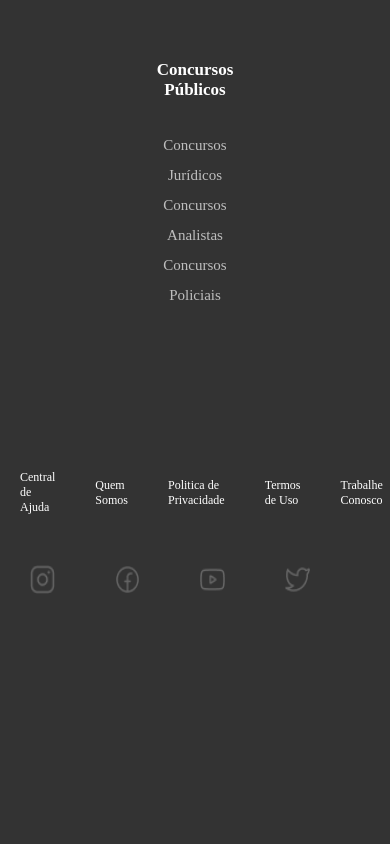
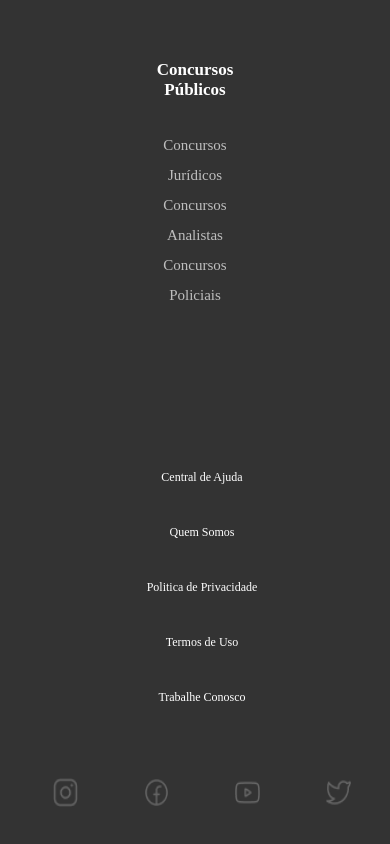
Before and after one commit to claranocito/projeto-cronograma, a React (Vite) app: page / in a window 390 px wide. Shown: the part 5127-5971 px from the top of the page. Before the commit the page ends 5755 px from the top, so only its background shows below. Built offline with nearby package versions, Linux system fonts and the light colour scheme; a web font is replaced by a local one.

Commit message:
adjust contact component

```diff
--- a/src/components/Contact/index.jsx
+++ b/src/components/Contact/index.jsx
@@ -8,11 +8,12 @@ const Contact = () => {
     return (
         <div className='contact-container'>
            <div className='contacts'>
-            <div className='oi'><a href='https://atendimento.descomplica.com.br/hc/pt-br' target='_blank'>Central de Ajuda</a></div>
-            <div className='oi'><a href='https://descomplica.com.br/sobre/quem-somos/' target='_blank'>Quem Somos</a></div>
-            <div className='oi'><a href='https://descomplica.com.br/sobre/politica-de-privacidade/' target='_blank'>Politica de Privacidade</a></div>
-            <div className='oi'><a href='https://descomplica.com.br/sobre/termos-de-uso/' target='_blank'>Termos de Uso</a></div>
-            <div className='oi'><a href='https://boards.greenhouse.io/descomplica' target='_blank'>Trabalhe Conosco</a></div>
+                <div className='link'><a href='https://atendimento.descomplica.com.br/hc/pt-br' target='_blank'>Central de Ajuda</a></div>
+                <div className='link'><a href='https://descomplica.com.br/sobre/quem-somos/' target='_blank'>Quem Somos</a></div>
+                <div className='link'><a href='https://descomplica.com.br/sobre/politica-de-privacidade/' target='_blank'>Politica de Privacidade</a></div>
+
+                <div className='link'><a href='https://descomplica.com.br/sobre/termos-de-uso/' target='_blank'>Termos de Uso</a></div>
+                <div className='link'><a href='https://boards.greenhouse.io/descomplica' target='_blank'>Trabalhe Conosco</a></div>
            </div>
 
            <div className='redes'>
--- a/src/components/Contact/styles.css
+++ b/src/components/Contact/styles.css
@@ -13,9 +13,14 @@
     padding: 30px;
 }
 
-.oi {
-    padding: 20px;
+.link {
+    padding: 20px ;
     justify-content: space-between;
+    text-align: center;
+}
+
+.redes {
+    display: flex;
 }
 
 a {
@@ -32,13 +37,28 @@ a:hover {
 @media screen and (max-width: 600px) {
     .contact-container {
         display: inline-block;
+        margin-left: 20px;
     }
 
     .contacts {
         font-size: 12px;
+        flex-direction: column;
+        align-items: center;
+        padding-bottom: 20px;
+
     }
 
     .icone {
-        padding: 30px;
+        padding: 33px;
+    }
+
+    .redes {
+        padding-bottom: 0px;
     }
 }
+
+@media screen and (width: 375px) {
+    .icone {
+        padding: 31px;
+    }
+}
```
